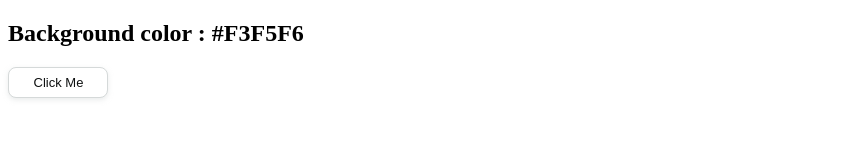
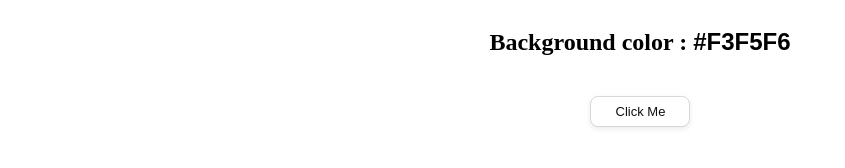
Before and after one commit to Rombio/color-flipper, a plain HTML site: page index.html in a window 1280 px wide. Shown: the whole page, without its empty margins (0-845 px from the left). Drawn offline with Linux system fonts and the light colour scheme.

Commit message:
display flex implimentation

```diff
--- a/style.css
+++ b/style.css
@@ -1,8 +1,15 @@
 .container {
-  justify-content: center;
+  display: flex;
+  flex-direction: column;
+  align-items: center;
+}
+
+.color {
+  font-family: "Amazon Ember", sans-serif;
 }
 
 .btn {
+  margin: 20px;
   background-color: #fff;
   border: 1px solid #d5d9d9;
   border-radius: 8px;
```
